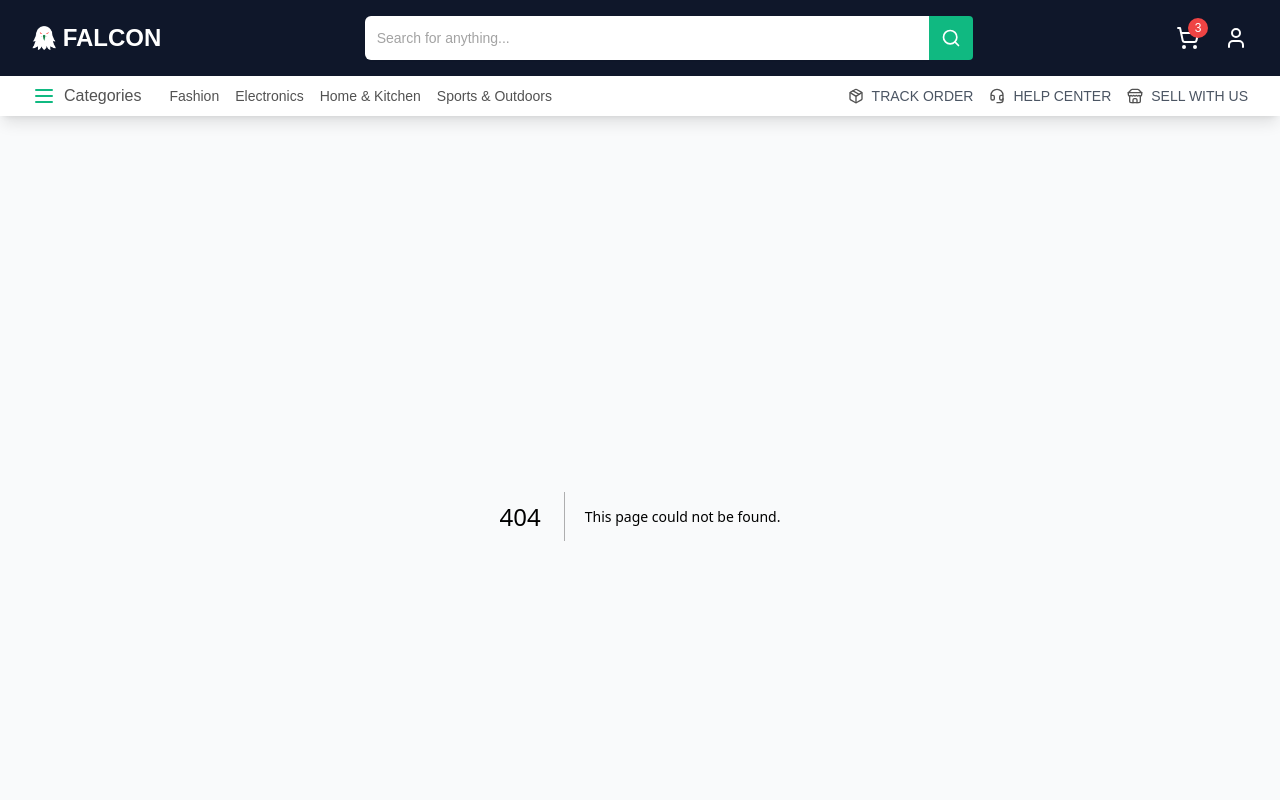
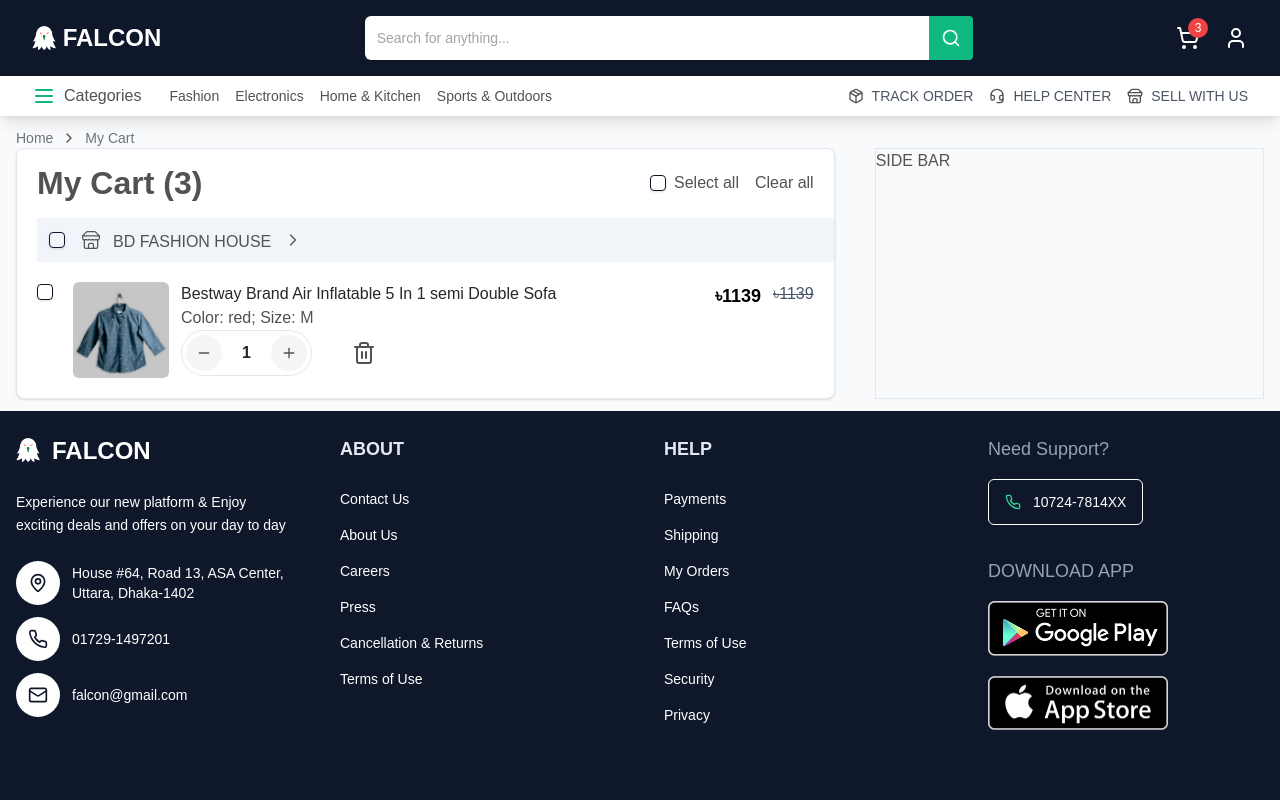
Before and after one commit to nahid-dev/falcon-e-commarce, a Next.js app: page /my-cart in a window 1280 px wide. Before the commit this address had no page. Shown: the top 800 px of the page. Built offline with nearby package versions, Linux system fonts and the light colour scheme.

Commit message:
Cart page building

```diff
--- /dev/null
+++ b/app/my-cart/page.jsx
@@ -0,0 +1,130 @@
+import Breadcrumb from "@/components/Breadcrumb";
+import { Button } from "@/components/ui/button";
+import { Checkbox } from "@/components/ui/checkbox";
+import { ChevronRight, Minus, Plus, Store, Trash2 } from "lucide-react";
+import Image from "next/image";
+import React from "react";
+
+const MyCart = () => {
+  const breadcrumbItems = [
+    { title: "Home", url: "/" },
+    { title: "My Cart", url: "/my-cart" },
+  ];
+  return (
+    <div className="custom-container py-2 sm:py-3 text-neutral-600">
+      <Breadcrumb content={breadcrumbItems} />
+      <div className="grid grid-cols-3 gap-10">
+        {/* RIGHT SIDE */}
+        <div className="border col-span-3 md:col-span-2 p-5 rounded-lg bg-white shadow">
+          {/* CARD HEADER */}
+          <div className="flex items-center justify-between">
+            <h1 className="font-semibold text-lg md:text-[32px]">
+              My Cart (3)
+            </h1>
+            <div className="flex items-center gap-4">
+              <div className="flex items-center gap-2 ">
+                <Checkbox id="select_all" />
+                <label
+                  htmlFor="select_all"
+                  className="cursor-pointer hover:text-neutral-800"
+                >
+                  Select all
+                </label>
+              </div>
+              <p className="cursor-pointer hover:text-neutral-800">Clear all</p>
+            </div>
+          </div>
+          <div className="w-full h-[1px]"></div>
+          {/* CART ITEMS - show items by map throw the categories */}
+          <div className="mt-5 flex flex-col gap-5">
+            <div className="flex items-center gap-4 bg-[#f1f5f9] px-3 py-2 -mr-5">
+              <p className="mt-1">
+                <Checkbox id="item1" />
+              </p>
+              <p className="flex items-center gap-3">
+                <Store strokeWidth={1.5} className="size-5" />
+                <span className="mt-1">BD FASHION HOUSE</span>
+                <ChevronRight strokeWidth={1.5} className="size-5" />
+              </p>
+            </div>
+            {/* Cart Item */}
+            <div className="flex gap-5">
+              {/* Checkbox */}
+              <div>
+                <Checkbox id="item2" />
+              </div>
+              {/* Product Details */}
+              <div className="flex flex-col gap-3 md:flex-row w-full">
+                <div className="flex gap-3 flex-grow">
+                  <Image
+                    src="/sample.jpg"
+                    alt="Product Image"
+                    width={420}
+                    height={420}
+                    className="rounded-md w-24 h-24 object-cover"
+                  />
+                  <div>
+                    <h2 className="font-medium text-neutral-800">
+                      Bestway Brand Air Inflatable 5 In 1 semi Double Sofa{" "}
+                    </h2>
+                    <p>Color: red; Size: M</p>
+                    <div className="md:flex items-center gap-10 hidden ">
+                      <div className="rounded-full border flex items-center gap-5 w-fit p-1">
+                        <Button
+                          variant="icon"
+                          className="rounded-full bg-neutral-100 p-2.5"
+                        >
+                          <Minus />
+                        </Button>
+                        <span className="text-neutral-800 font-bold">1</span>
+                        <Button
+                          variant="icon"
+                          className="rounded-full bg-neutral-100 p-2.5"
+                        >
+                          <Plus />
+                        </Button>
+                      </div>
+                      <div>
+                        <Trash2 className="text-neutral-600 cursor-pointer" />
+                      </div>
+                    </div>
+                  </div>
+                </div>
+                {/* Only mobile view */}
+                <div className="flex md:hidden items-center gap-10">
+                  <div className="border rounded-full flex items-center gap-5 w-fit p-1">
+                    <Button
+                      variant="icon"
+                      className="rounded-full bg-neutral-100 p-2.5"
+                    >
+                      <Minus />
+                    </Button>
+                    <span className="text-neutral-800 font-bold">1</span>
+                    <Button
+                      variant="icon"
+                      className="rounded-full bg-neutral-100 p-2.5"
+                    >
+                      <Plus />
+                    </Button>
+                  </div>
+                  <div>
+                    <Trash2 className="text-neutral-600 cursor-pointer" />
+                  </div>
+                </div>
+                {/* Price */}
+                <div className="flex gap-3">
+                  <p className="text-lg font-bold text-black">৳1139</p>
+                  <p className="text-[#475569] line-through">৳1139</p>
+                </div>
+              </div>
+            </div>
+          </div>
+        </div>
+        {/* LEFT SIDE */}
+        <div className="border col-span-3 md:col-span-1">SIDE BAR</div>
+      </div>
+    </div>
+  );
+};
+
+export default MyCart;
--- a/app/product/page.jsx
+++ b/app/product/page.jsx
@@ -39,7 +39,7 @@
 
   const breadCrumbContent = [
     {
-      title: "Homes",
+      title: "Home",
       url: "/",
     },
     {
--- a/components/Navbar.jsx
+++ b/components/Navbar.jsx
@@ -39,12 +39,12 @@
           </div>
           {/* User & Carts */}
           <div className="flex items-center space-x-6">
-            <div className="relative cursor-pointer">
+            <Link href="/my-cart" className="relative">
               <ShoppingCart className="h-5 w-5 sm:h-6 sm:w-6" />
               <span className="absolute -top-2 -right-2 bg-red-500 text-xs rounded-full h-4 w-4 sm:h-5 sm:w-5 flex items-center justify-center">
                 3
               </span>
-            </div>
+            </Link>
             <div className="hidden md:block cursor-pointer">
               <User className="h-5 w-5 sm:h-6 sm:w-6" />
             </div>
--- a/components/product/ProductDescription.jsx
+++ b/components/product/ProductDescription.jsx
@@ -6,9 +6,9 @@
   const [showMoreSpecs, setShowMoreSpecs] = useState(false);
 
   return (
-    <div className="space-y-6 sm:space-y-8 bg-white rounded-md shadow p-5">
+    <div className="space-y-6 sm:space-y-8">
       {/* Description */}
-      <div>
+      <div className="bg-white p-5 rounded-md shadow-md">
         <h2 className="text-lg sm:text-xl font-semibold mb-3 sm:mb-4">
           Description
         </h2>
@@ -29,7 +29,7 @@
       </div>
 
       {/* Specifications */}
-      <div>
+      <div className="bg-white p-5 rounded-md shadow-md">
         <h2 className="text-lg sm:text-xl font-semibold mb-3 sm:mb-4">
           Specification
         </h2>
--- /dev/null
+++ b/components/ui/checkbox.jsx
@@ -0,0 +1,24 @@
+"use client"
+
+import * as React from "react"
+import * as CheckboxPrimitive from "@radix-ui/react-checkbox"
+import { Check } from "lucide-react"
+
+import { cn } from "@/lib/utils"
+
+const Checkbox = React.forwardRef(({ className, ...props }, ref) => (
+  <CheckboxPrimitive.Root
+    ref={ref}
+    className={cn(
+      "peer h-4 w-4 shrink-0 rounded-sm border border-primary shadow focus-visible:outline-none focus-visible:ring-1 focus-visible:ring-ring disabled:cursor-not-allowed disabled:opacity-50 data-[state=checked]:bg-primary data-[state=checked]:text-primary-foreground",
+      className
+    )}
+    {...props}>
+    <CheckboxPrimitive.Indicator className={cn("flex items-center justify-center text-current")}>
+      <Check className="h-4 w-4" />
+    </CheckboxPrimitive.Indicator>
+  </CheckboxPrimitive.Root>
+))
+Checkbox.displayName = CheckboxPrimitive.Root.displayName
+
+export { Checkbox }
--- /dev/null
+++ b/components/ui/label.jsx
@@ -0,0 +1,18 @@
+"use client"
+
+import * as React from "react"
+import * as LabelPrimitive from "@radix-ui/react-label"
+import { cva } from "class-variance-authority";
+
+import { cn } from "@/lib/utils"
+
+const labelVariants = cva(
+  "text-sm font-medium leading-none peer-disabled:cursor-not-allowed peer-disabled:opacity-70"
+)
+
+const Label = React.forwardRef(({ className, ...props }, ref) => (
+  <LabelPrimitive.Root ref={ref} className={cn(labelVariants(), className)} {...props} />
+))
+Label.displayName = LabelPrimitive.Root.displayName
+
+export { Label }
--- a/package.json
+++ b/package.json
@@ -14,13 +14,13 @@
     "@radix-ui/react-alert-dialog": "^1.1.1",
     "@radix-ui/react-aspect-ratio": "^1.1.0",
     "@radix-ui/react-avatar": "^1.1.0",
-    "@radix-ui/react-checkbox": "^1.1.1",
+    "@radix-ui/react-checkbox": "^1.3.2",
     "@radix-ui/react-collapsible": "^1.1.0",
     "@radix-ui/react-context-menu": "^2.2.1",
     "@radix-ui/react-dialog": "^1.1.2",
     "@radix-ui/react-dropdown-menu": "^2.1.1",
     "@radix-ui/react-hover-card": "^1.1.1",
-    "@radix-ui/react-label": "^2.1.0",
+    "@radix-ui/react-label": "^2.1.7",
     "@radix-ui/react-menubar": "^1.1.1",
     "@radix-ui/react-navigation-menu": "^1.2.0",
     "@radix-ui/react-popover": "^1.1.1",
@@ -37,7 +37,7 @@
     "@radix-ui/react-toggle": "^1.1.0",
     "@radix-ui/react-toggle-group": "^1.1.0",
     "@radix-ui/react-tooltip": "^1.1.4",
-    "@tanstack/react-query": "^5.56.2",
+    "@tanstack/react-query": "^5.81.5",
     "class-variance-authority": "^0.7.1",
     "clsx": "^2.1.1",
     "cmdk": "^1.0.0",
```
Also changed, not shown: public/sample.jpg (added), 1 other file (tests, documents, lock files or other folders).
